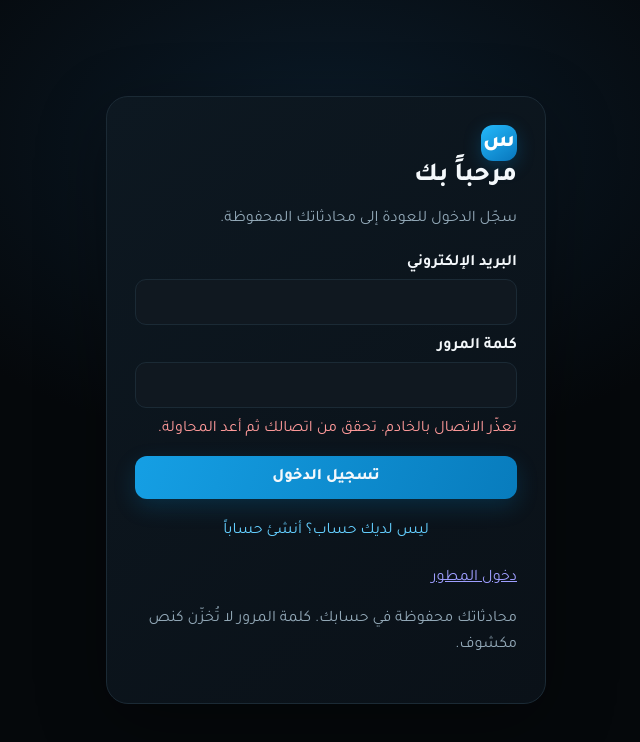
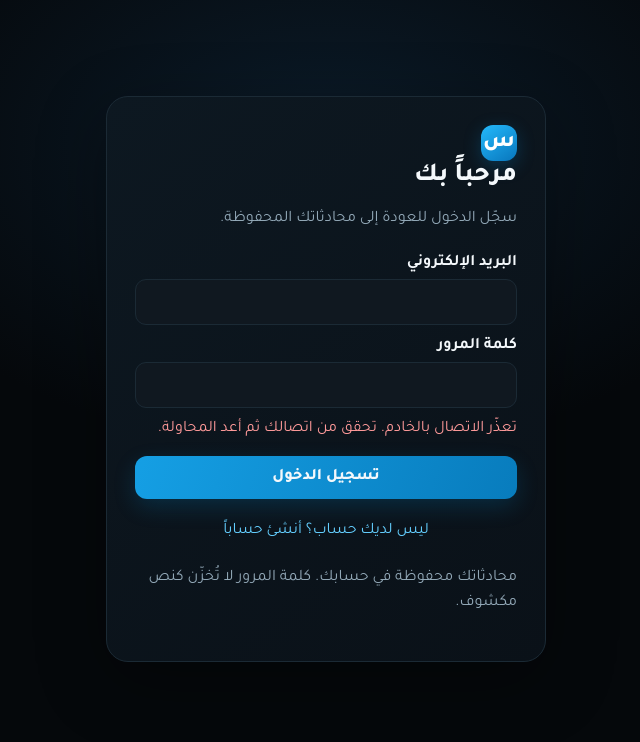
Before and after one commit to azozeau-star/try, a website: page docs/index.html in a window 1280 px wide. Shown: the whole page, without its empty margins (314-954 px from the left). Drawn offline with Linux system fonts and the light colour scheme; no server answers.

Commit message:
Move developer sign-in to an invisible corner link

```diff
--- a/docs/index.html
+++ b/docs/index.html
@@ -210,6 +210,7 @@
             .nav-item span { display: block; margin-bottom: 3px; font-size: 15px; }
             .nav-item.active { color: var(--blue-bright); font-weight: 800; }
             .auth-screen {
+                position: relative;
                 width: min(440px, calc(100% - 28px));
                 margin: min(12vh, 100px) auto 40px;
                 padding: 28px;
@@ -235,6 +236,18 @@
             .auth-form input:focus { border-color: var(--blue); }
             .auth-error { min-height: 24px; color: #ff9a9a; }
             .auth-switch { width: 100%; margin-top: 14px; padding: 9px; border: 0; color: #64cfff; background: transparent; cursor: pointer; }
+            .developer-entry {
+                position: absolute;
+                right: 4px;
+                bottom: 4px;
+                width: 44px;
+                height: 44px;
+                border: 0;
+                border-radius: 12px;
+                background: transparent;
+                text-decoration: none;
+            }
+            .developer-entry:focus-visible { outline: 2px solid var(--blue); outline-offset: -4px; }
             .user-account { color: var(--muted); font-size: 12px; }
             .logout-button { min-width: 0; }
             body[data-theme="light"] .auth-screen { border-color: #d4e0e8; background: #fff; box-shadow: 0 20px 70px #18304818; }
@@ -349,8 +362,8 @@
                 <button class="primary-button" id="auth-submit" type="submit">تسجيل الدخول</button>
             </form>
             <button class="auth-switch" id="auth-switch" type="button">ليس لديك حساب؟ أنشئ حساباً</button>
-            <p class="auth-help"><a href="./developer/">دخول المطور</a></p>
             <p class="auth-help">محادثاتك محفوظة في حسابك. كلمة المرور لا تُخزّن كنص مكشوف.</p>
+            <a class="developer-entry" href="./developer/" aria-label="دخول المطور"></a>
         </section>
         <header class="topbar" id="app-header" hidden>
             <div class="brand">
```
